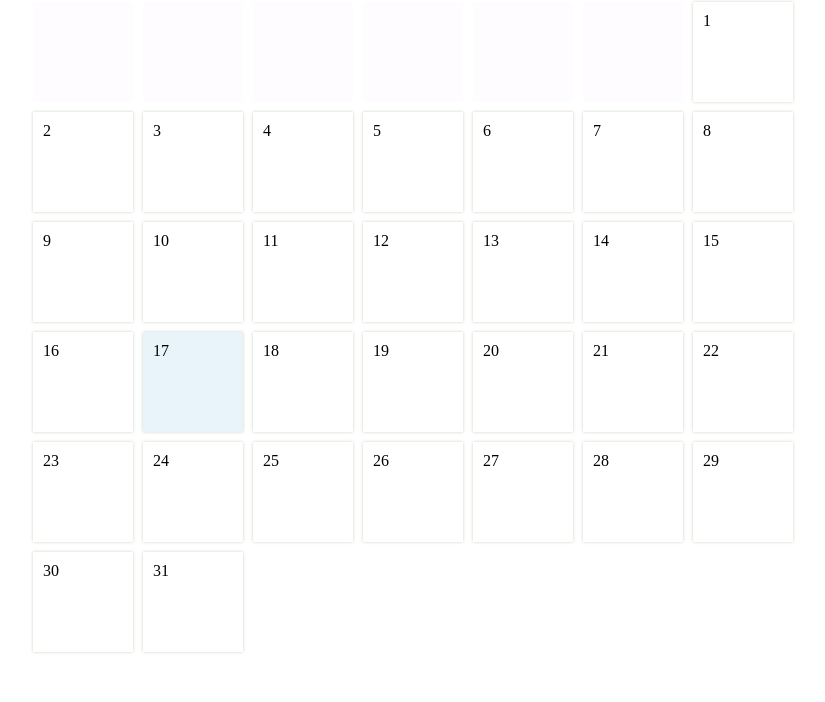
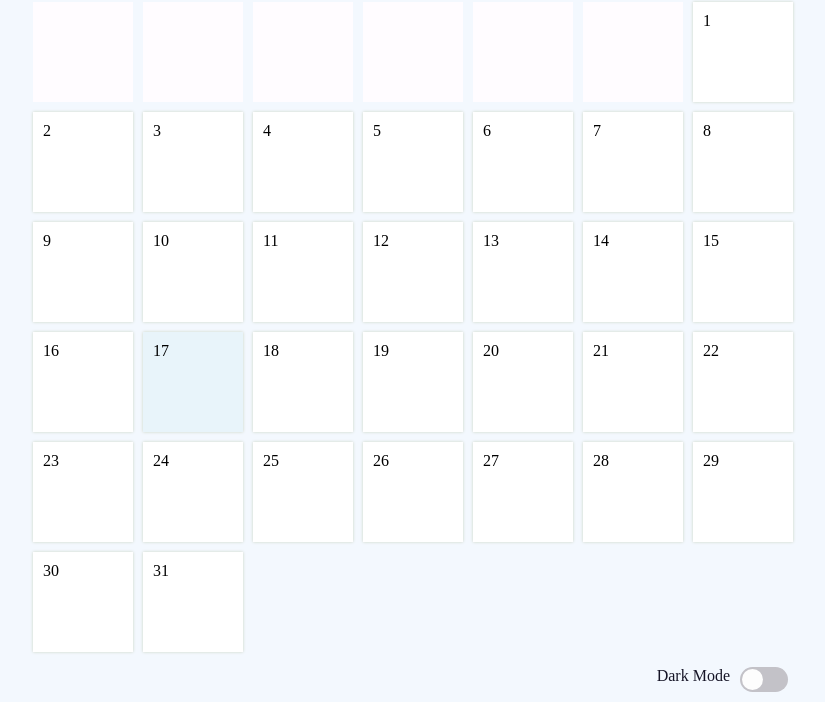
Before and after one commit to nuryhan/calendar-vanillaJs, a plain HTML site: page index.html in a window 1280 px wide. Shown: the part 143-845 px from the top of the page, without its empty margins (227-1052 px from the left). Before the commit the page ends 800 px from the top, so only its background shows below. Drawn offline with Linux system fonts and the light colour scheme.

Commit message:
add dark mode

```diff
--- a/index.html
+++ b/index.html
@@ -7,7 +7,7 @@
 
     <link rel="stylesheet" href="style.css">
 </head>
-<body>
+<body class="light" >
     <div id="container">
         <div id="header">
             <div id="monthDisplay"></div>
@@ -29,6 +29,16 @@
         </div>
 
         <div id="calendar"></div>
+
+
+        <div class="calendar-footer">
+            <div class="toggle">
+                <span>Dark Mode</span>
+                <div class="dark-mode-switch">
+                    <div class="dark-mode-switch-ident"></div>
+                </div>
+            </div>
+        </div>
     </div>
 
     <div id="newEventModal">
```
